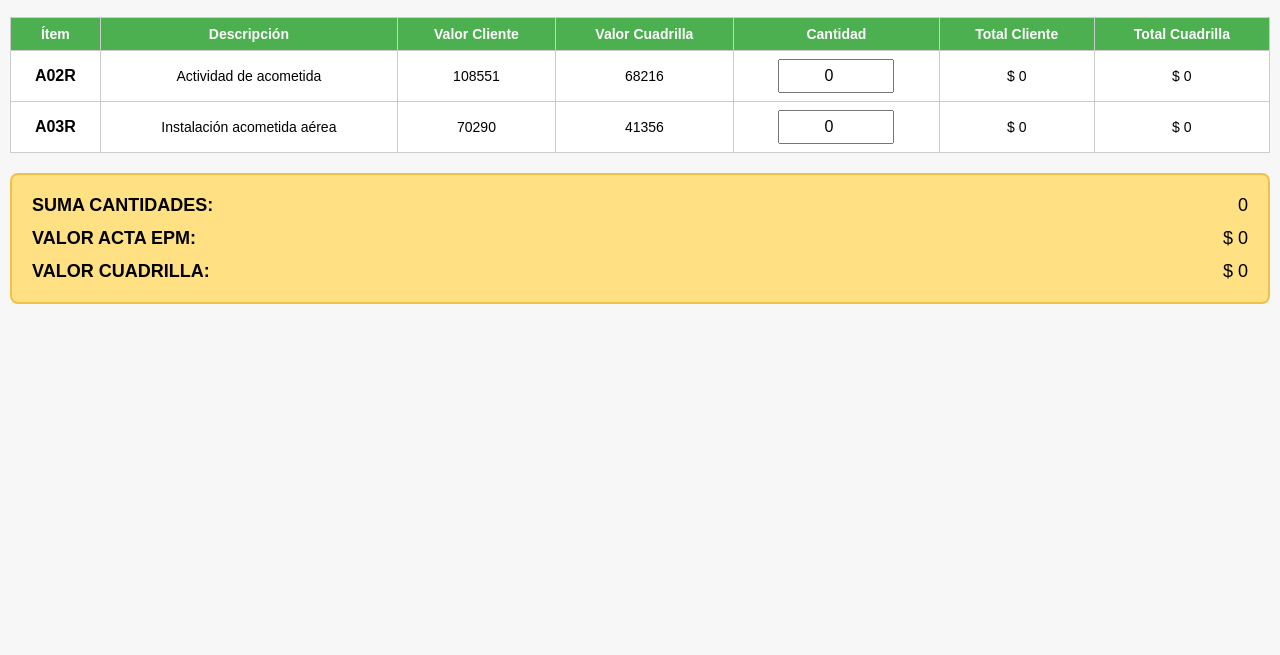
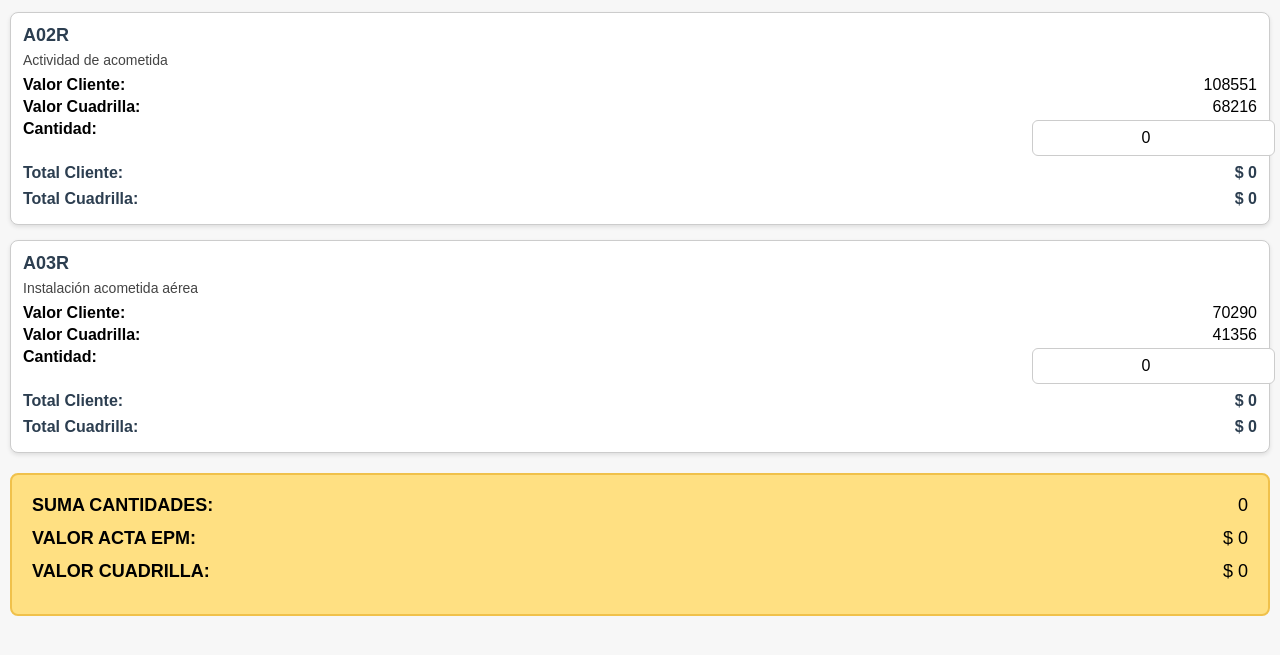
Before and after one commit to agaviria-projects/planilla-liquidacion, a plain HTML site: page index.html in a window 1280 px wide. Shown: the part 51-706 px from the top of the page. Drawn offline with Linux system fonts and the light colour scheme.

Commit message:
Update index.html

```diff
--- a/index.html
+++ b/index.html
@@ -6,17 +6,41 @@
   <meta name="viewport" content="width=device-width, initial-scale=1.0">
   <style>
     body { font-family: Arial, sans-serif; margin: 10px; background:#f7f7f7; }
-    h2 { text-align: center; }
-    table { width: 100%; border-collapse: collapse; margin-top: 15px; background:#fff; }
-    th, td { border: 1px solid #ccc; padding: 8px; text-align: center; font-size: 14px; }
-    th { background: #4caf50; color: white; }
-    td.item { font-weight: bold; font-size: 16px; }
+    h2 { text-align: center; margin-bottom: 15px; }
+
+    /* Tarjetas de ítems */
+    .item-card {
+      background: #fff;
+      border: 1px solid #ccc;
+      border-radius: 8px;
+      padding: 12px;
+      margin-bottom: 15px;
+      box-shadow: 0 2px 4px rgba(0,0,0,0.1);
+    }
+    .item-title {
+      font-size: 18px;
+      font-weight: bold;
+      color: #2c3e50;
+      margin-bottom: 6px;
+    }
+    .item-desc {
+      font-size: 14px;
+      margin-bottom: 8px;
+      color: #444;
+    }
+    .row { display: flex; justify-content: space-between; margin: 4px 0; }
+    .label { font-weight: bold; }
+    .value { }
     input.cantidad {
-      width: 100px;
+      width: 100%;
+      padding: 8px;
+      font-size: 16px;
       text-align: center;
-      padding: 6px;
-      font-size: 16px;
+      border: 1px solid #ccc;
+      border-radius: 6px;
     }
+    .totales { margin-top: 8px; font-weight: bold; color: #2c3e50; }
+
     /* Bloque resumen */
     .resumen {
       margin-top: 20px;
@@ -26,62 +50,42 @@
       font-weight: bold;
       border-radius: 8px;
       border: 2px solid #f0c14b;
-      width: 100%;          /* ocupa todo el ancho */
-      box-sizing: border-box;
     }
     .resumen div {
       display: flex;
       justify-content: space-between;
       margin-bottom: 12px;
     }
-    .resumen div:last-child { margin-bottom: 0; }
     .resumen span { font-weight: normal; }
-    /* Responsive */
-    @media (max-width: 600px) {
-      input.cantidad { width: 100%; }
-      .resumen { font-size: 17px; }
-    }
   </style>
 </head>
 <body>
 
 <h2>Liquidación de Planillas</h2>
 
-<table>
-  <thead>
-    <tr>
-      <th>Ítem</th>
-      <th>Descripción</th>
-      <th>Valor Cliente</th>
-      <th>Valor Cuadrilla</th>
-      <th>Cantidad</th>
-      <th>Total Cliente</th>
-      <th>Total Cuadrilla</th>
-    </tr>
-  </thead>
-  <tbody>
-    <tr>
-      <td class="item" data-label="Ítem">A02R</td>
-      <td data-label="Descripción">Actividad de acometida</td>
-      <td data-label="Valor Cliente" class="cliente">108551</td>
-      <td data-label="Valor Cuadrilla" class="cuadrilla">68216</td>
-      <td data-label="Cantidad"><input type="number" value="0" min="0" class="cantidad"></td>
-      <td data-label="Total Cliente" class="totalCliente">$ 0</td>
-      <td data-label="Total Cuadrilla" class="totalCuadrilla">$ 0</td>
-    </tr>
-    <tr>
-      <td class="item" data-label="Ítem">A03R</td>
-      <td data-label="Descripción">Instalación acometida aérea</td>
-      <td data-label="Valor Cliente" class="cliente">70290</td>
-      <td data-label="Valor Cuadrilla" class="cuadrilla">41356</td>
-      <td data-label="Cantidad"><input type="number" value="0" min="0" class="cantidad"></td>
-      <td data-label="Total Cliente" class="totalCliente">$ 0</td>
-      <td data-label="Total Cuadrilla" class="totalCuadrilla">$ 0</td>
-    </tr>
-  </tbody>
-</table>
+<!-- Tarjeta de ítem -->
+<div class="item-card">
+  <div class="item-title">A02R</div>
+  <div class="item-desc">Actividad de acometida</div>
+  <div class="row"><div class="label">Valor Cliente:</div><div class="value cliente">108551</div></div>
+  <div class="row"><div class="label">Valor Cuadrilla:</div><div class="value cuadrilla">68216</div></div>
+  <div class="row"><div class="label">Cantidad:</div><div><input type="number" value="0" min="0" class="cantidad"></div></div>
+  <div class="row totales"><div>Total Cliente:</div><div class="totalCliente">$ 0</div></div>
+  <div class="row totales"><div>Total Cuadrilla:</div><div class="totalCuadrilla">$ 0</div></div>
+</div>
 
-<!-- Bloque resumen al final -->
+<!-- Otro ítem -->
+<div class="item-card">
+  <div class="item-title">A03R</div>
+  <div class="item-desc">Instalación acometida aérea</div>
+  <div class="row"><div class="label">Valor Cliente:</div><div class="value cliente">70290</div></div>
+  <div class="row"><div class="label">Valor Cuadrilla:</div><div class="value cuadrilla">41356</div></div>
+  <div class="row"><div class="label">Cantidad:</div><div><input type="number" value="0" min="0" class="cantidad"></div></div>
+  <div class="row totales"><div>Total Cliente:</div><div class="totalCliente">$ 0</div></div>
+  <div class="row totales"><div>Total Cuadrilla:</div><div class="totalCuadrilla">$ 0</div></div>
+</div>
+
+<!-- Bloque resumen -->
 <div class="resumen">
   <div>SUMA CANTIDADES: <span id="sumaCantidades">0</span></div>
   <div>VALOR ACTA EPM: <span id="sumaCliente">$ 0</span></div>
@@ -98,16 +102,16 @@
     let sumaCuadrilla = 0;
     let sumaCantidades = 0;
 
-    document.querySelectorAll("tbody tr").forEach(row => {
-      const valorCliente = parseFloat(row.querySelector(".cliente").textContent);
-      const valorCuadrilla = parseFloat(row.querySelector(".cuadrilla").textContent);
-      const cantidad = parseInt(row.querySelector(".cantidad").value) || 0;
+    document.querySelectorAll(".item-card").forEach(card => {
+      const valorCliente = parseFloat(card.querySelector(".cliente").textContent);
+      const valorCuadrilla = parseFloat(card.querySelector(".cuadrilla").textContent);
+      const cantidad = parseInt(card.querySelector(".cantidad").value) || 0;
 
       const totalCliente = valorCliente * cantidad;
       const totalCuadrilla = valorCuadrilla * cantidad;
 
-      row.querySelector(".totalCliente").textContent = formatoPesos(totalCliente);
-      row.querySelector(".totalCuadrilla").textContent = formatoPesos(totalCuadrilla);
+      card.querySelector(".totalCliente").textContent = formatoPesos(totalCliente);
+      card.querySelector(".totalCuadrilla").textContent = formatoPesos(totalCuadrilla);
 
       sumaCliente += totalCliente;
       sumaCuadrilla += totalCuadrilla;
```
